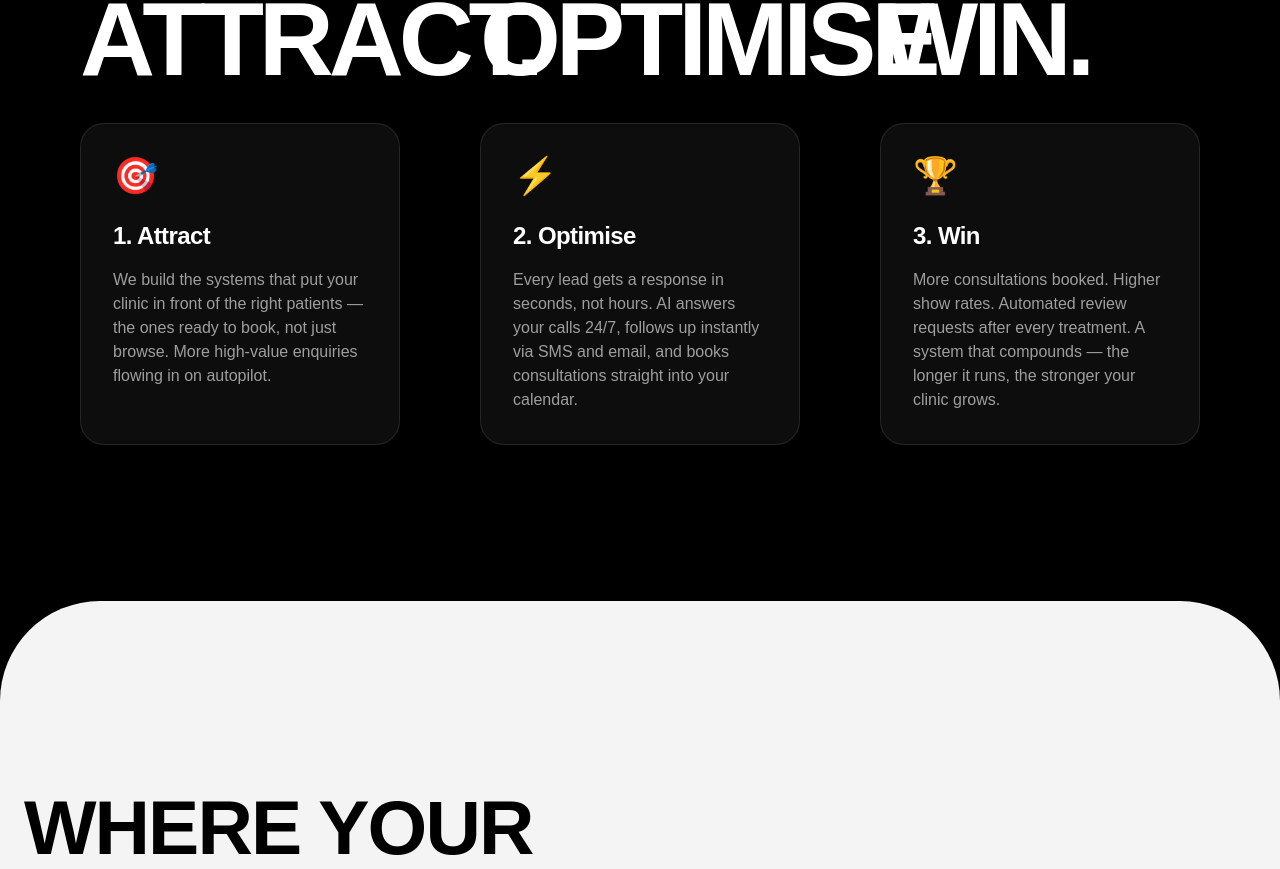
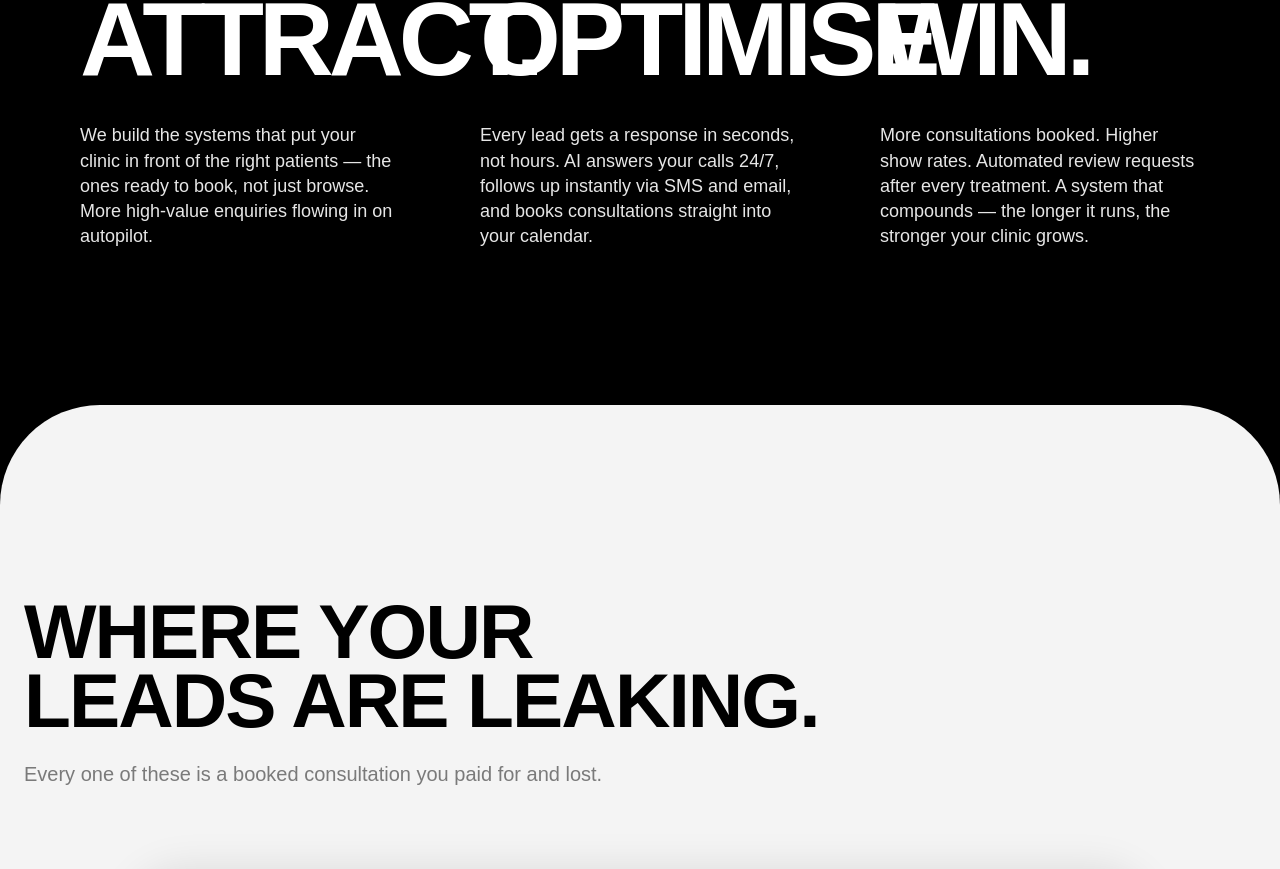
Before and after one commit to Dannydropz/optimisr, a Next.js app: page / in a window 1280 px wide. Shown: the part 897-1766 px from the top of the page. Built offline with nearby package versions, Linux system fonts and the light colour scheme; a web font is replaced by a local one.

Commit message:
fix: restore dayos-style text-only layout for second section

```diff
--- a/components/IntroSection.tsx
+++ b/components/IntroSection.tsx
@@ -6,20 +6,14 @@ import { motion } from "framer-motion";
 const items = [
     {
         label: "ATTRACT.",
-        icon: "🎯",
-        title: "1. Attract",
         text: "We build the systems that put your clinic in front of the right patients — the ones ready to book, not just browse. More high-value enquiries flowing in on autopilot.",
     },
     {
         label: "OPTIMISE.",
-        icon: "⚡",
-        title: "2. Optimise",
         text: "Every lead gets a response in seconds, not hours. AI answers your calls 24/7, follows up instantly via SMS and email, and books consultations straight into your calendar.",
     },
     {
         label: "WIN.",
-        icon: "🏆",
-        title: "3. Win",
         text: "More consultations booked. Higher show rates. Automated review requests after every treatment. A system that compounds — the longer it runs, the stronger your clinic grows.",
     },
 ];
@@ -47,21 +41,15 @@ const IntroSection: React.FC = () => {
                                 {item.label}
                             </motion.h2>
 
-                            <motion.div
-                                initial={{ opacity: 0, y: 40 }}
-                                whileInView={{ opacity: 1, y: 0 }}
-                                viewport={{ once: true, amount: 0.1 }}
-                                transition={{ duration: 0.8, delay: i * 0.15 + 0.2, ease: [0.16, 1, 0.3, 1] }}
-                                className="flex flex-col bg-white/5 border border-white/10 rounded-3xl p-8 hover:bg-white/10 transition-colors duration-300 h-full"
+                            <motion.p
+                                initial={{ opacity: 0 }}
+                                whileInView={{ opacity: 1 }}
+                                viewport={{ once: true, amount: 0.1, margin: "-60px" }}
+                                transition={{ duration: 0.8, delay: i * 0.15 + 0.2 }}
+                                className="text-[16px] lg:text-[18px] leading-[1.4] text-white/90 font-medium max-w-sm"
                             >
-                                <div className="text-4xl mb-6">{item.icon}</div>
-                                <h3 className="text-2xl font-bold mb-4 tracking-tight">
-                                    {item.title}
-                                </h3>
-                                <p className="text-[16px] leading-[1.5] text-white/60 font-medium">
-                                    {item.text}
-                                </p>
-                            </motion.div>
+                                {item.text}
+                            </motion.p>
                         </div>
                     ))}
                 </div>
```
